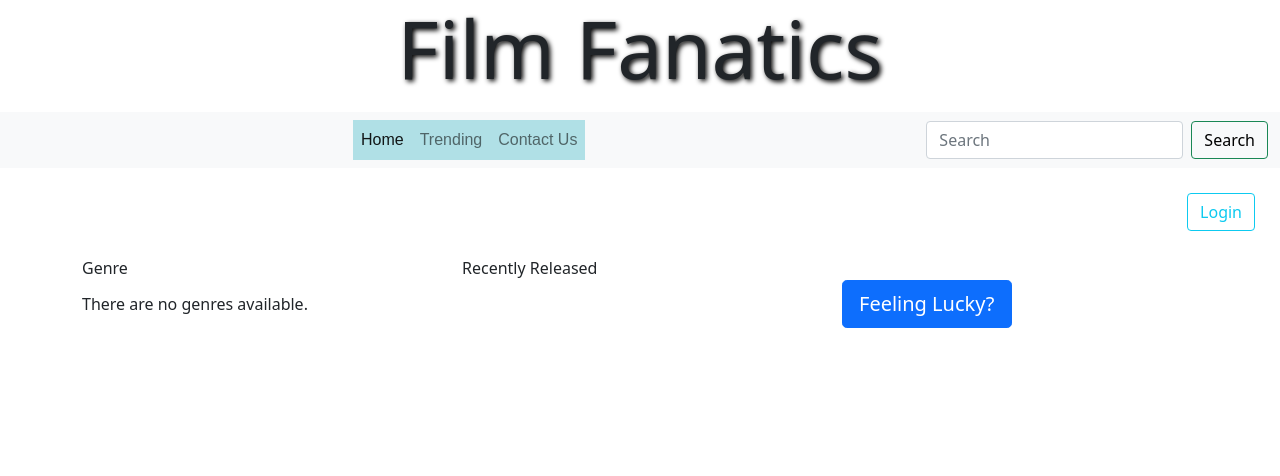
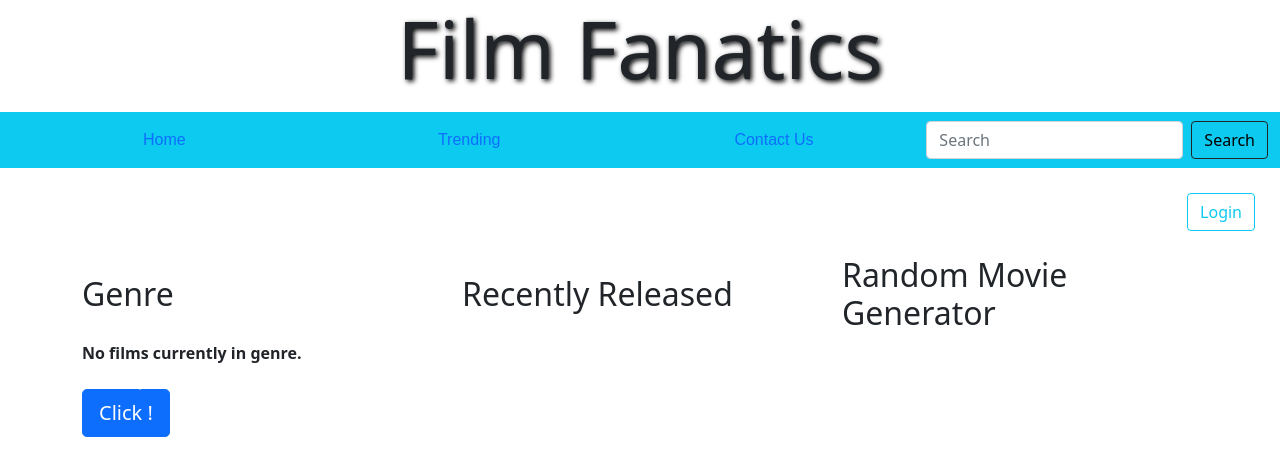
Before and after one commit to dhockley2001/wad2_project, a Django app: template templates/filmfanatics/home.html in a window 1280 px wide. Shown: the top 476 px of the page. Run offline with Django 3.2, Linux system fonts and the light colour scheme; the template is opened without the code that fills it, so the values that code supplies are empty; some libraries are stand-ins or nearby versions.

Commit message:
minor changes work in progress still

```diff
--- a/templates/filmfanatics/base.html
+++ b/templates/filmfanatics/base.html
@@ -26,10 +26,10 @@
             <h1 class="display-1" >Film Fanatics</h1>
         </figure>
 
-        <nav class="navbar navbar-expand-lg navbar-light bg-light">
+<nav class="navbar navbar-expand-lg navbar-dark bg-info">
   <div class="container-fluid">
     <div class="collapse navbar-collapse" id="navbarScroll">
-      <ul class="navbar-nav me-auto my-2 my-lg-0 navbar-nav-scroll mx-auto nav-fill" style="--bs-scroll-height: 100px;">
+
         <li class="nav-item ">
           <a class="nav-link active" aria-current="page" href="{% url 'filmfanatics:home' %}">Home</a>
         <li class="nav-item">
@@ -53,7 +53,7 @@
 
       <form class="d-flex">
         <input class="form-control me-2" type="search" placeholder="Search" aria-label="Search">
-        <button class="btn btn-outline-success" type="submit" style="color: black;">Search</button>
+        <button class="btn btn-outline-dark" type="submit" style="color: black;">Search</button>
       </form>
     </div>
   </div>
--- a/templates/filmfanatics/home.html
+++ b/templates/filmfanatics/home.html
@@ -22,29 +22,40 @@
   <div class="container">
     <div class="row align-items-center">
       <div class="col">
-          Genre
+          <h2>Genre </h2>
       </div>
       <div class="col">
-        Recently Released
+        <h2> Recently Released </h2>
       </div>
       <div class="col">
+        <h2> Random Movie Generator </h2>
       </div>
     </div>
   </div>
 
+
+
+
   <div class="container">
     <div class="row align-items-center">
       <div class="col">
-            {% if genres %}
-            <ul>
-                {% for g in genres %}
-                    <li> <a href="{% url 'filmfanatics:genre' g.slug %}"> {{ g }} </a> <img style="float:right" width="20" height="20" src="{{ g.graphic }}" alt="{{ g.name }}"></li>
+        <div class="d-flex justify-content-left">
+          {% if genres %}
+              <div class="d-flex flex-column">
+                  {% for g in genres %}
+                  <div class="p-2"> <a href="{% url 'filmfanatics:genre' g.slug %}"> {{ g }} </a>
+                  <br> <img width="50" height="50" src="{{ g.graphic }}" alt="{{ g.name }}">
 
-                {% endfor %}
-            </ul>
-            {% else %}
-                There are no genres available.
-            {% endif %}
+                  </div>
+
+                  {% endfor %}
+
+          {% else %}
+              <strong>No films currently in genre.</strong>
+          {% endif %}
+
+              </div>
+      </div>
       </div>
 
       <div class="col">
@@ -87,8 +98,9 @@
             </a>
         </div>
       </div>
+
       <div class="col">
-        <button type="button" id="randButton" class="btn btn-primary btn-lg" data-toggle="modal" data-url="{% url 'filmfanatics:get_random_film' %}">Feeling Lucky?</button>
+        <button type="button" id="randButton" class="btn btn-primary btn-lg" data-toggle="modal" data-url="{% url 'filmfanatics:get_random_film' %}">Click !</button>
 
       </div>
     </div>
@@ -98,15 +110,20 @@
   <div class="modal-dialog" role="document">
     <div class="modal-content">
       <div class="modal-header">
+
         <h5 class="modal-title" id="filmModalLabel">Film Title</h5>
+
         <button type="button" class="close" data-dismiss="modal" aria-label="Close">
           <span aria-hidden="true">&times;</span>
         </button>
       </div>
+
       <div class="modal-body">
-        Body
+
+
         </div>
     </div>
+
 
       <div class="modal-footer">
       </div>
@@ -116,5 +133,4 @@
 
 
 
-
 {% endblock %}
--- a/wad2_project/settings.py
+++ b/wad2_project/settings.py
@@ -132,7 +132,5 @@ STATICFILES_DIRS = [STATIC_DIR, ]
 STATIC_URL = '/static/'
 
 # Media files
-
 MEDIA_ROOT = MEDIA_DIR
-
 MEDIA_URL = '/media/'
```
Also changed, not shown: templates/filmfanatics/genre.html (+54 -7 lines), media/profile_images/Model3.jpg (added), 2 other files.
